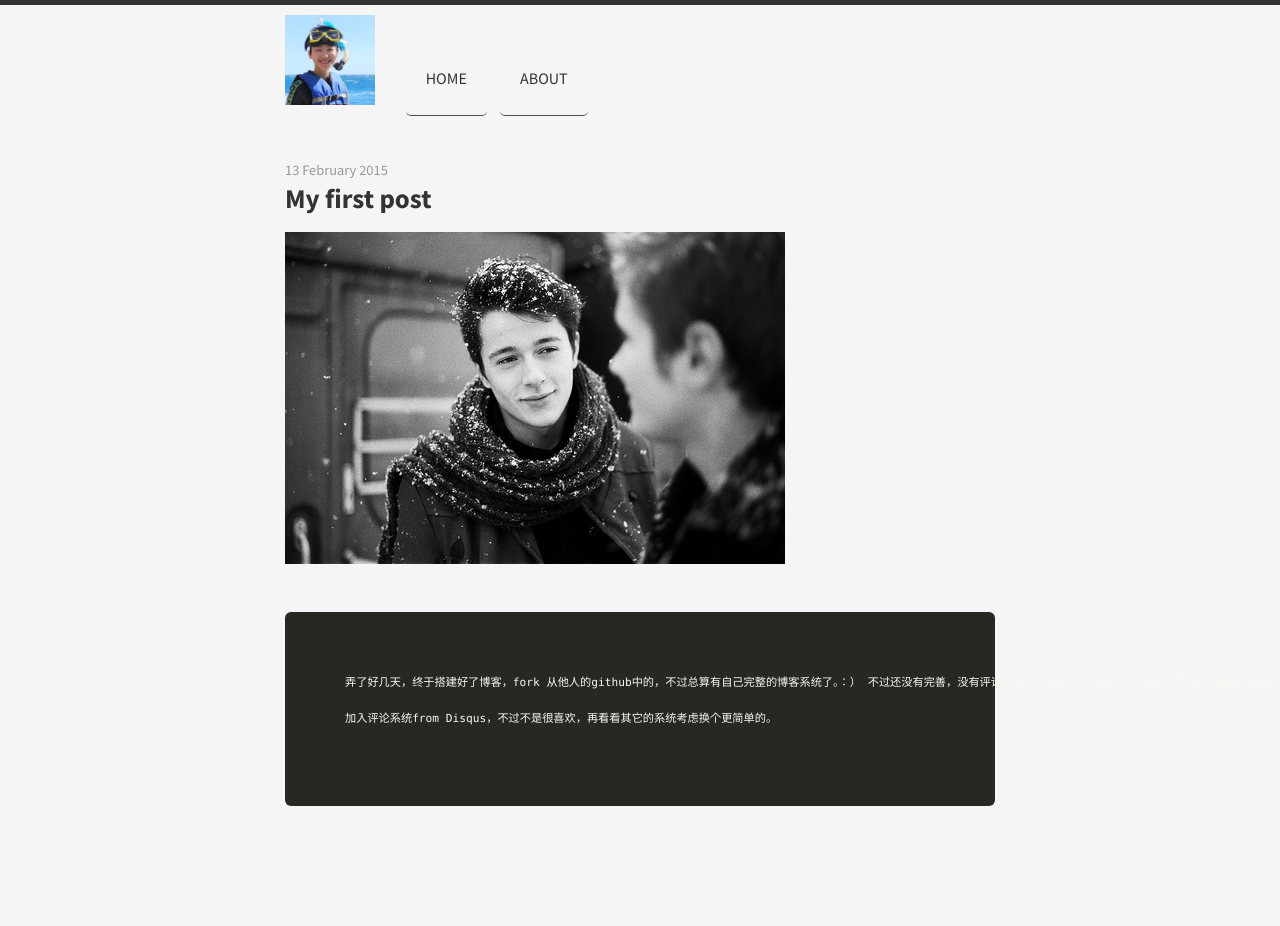
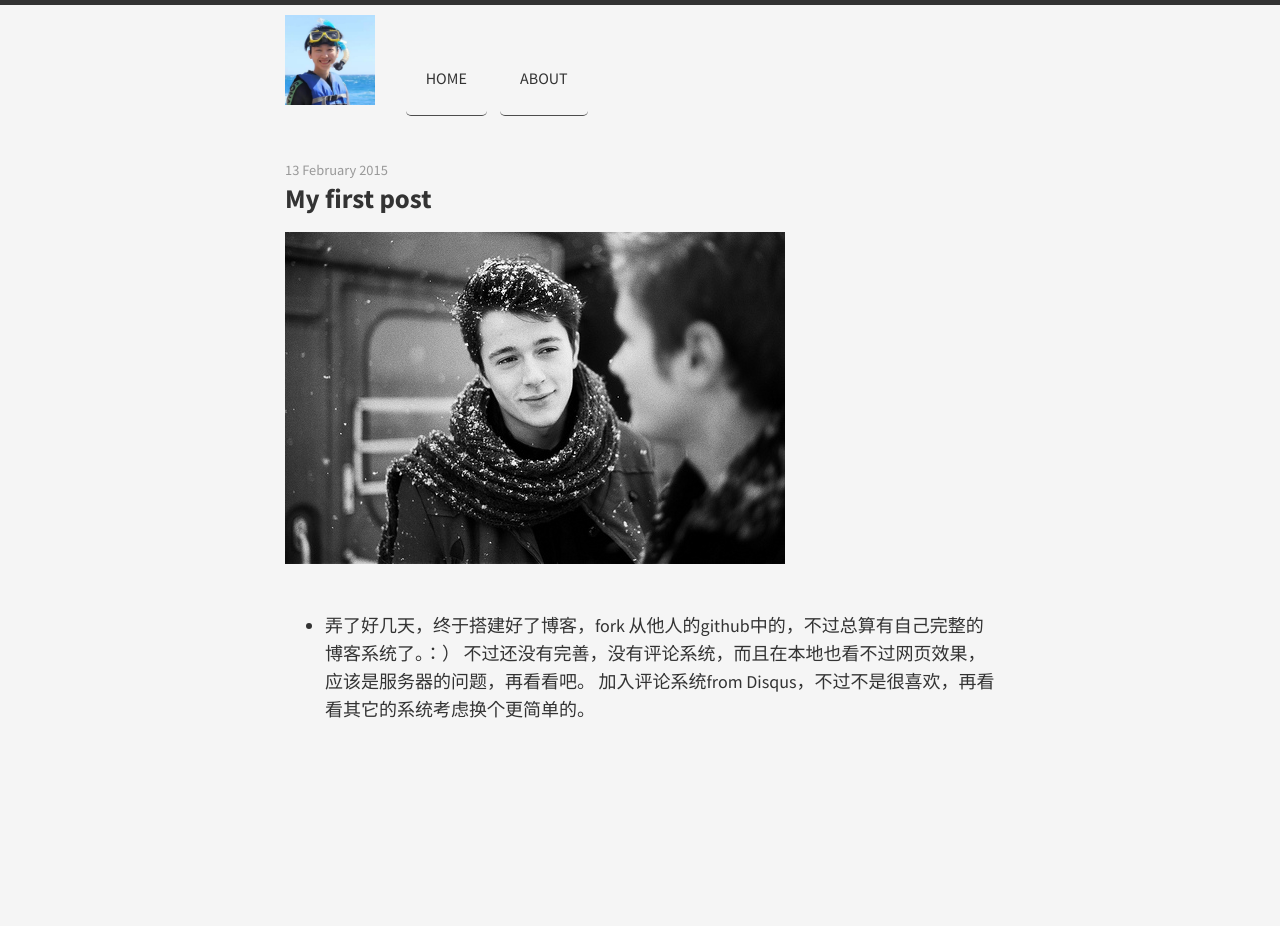
Before and after one commit to xuanchenglee/xuanchenglee.github.io, a Jekyll site: the page built from _posts/2015-02-13-My-first-post.md, in a window 1280 px wide. Built offline with Jekyll 4.4.1, drawn with Linux system fonts in a browser that asks for light colours; nearby versions of some CDN libraries; comment, search, counter and statistics services are not loaded; after the commit the page ends 900 px from its top, so only the background shows below that.

Commit message:
no message

```diff
--- a/_posts/2015-02-13-My-first-post.md
+++ b/_posts/2015-02-13-My-first-post.md
@@ -5,7 +5,6 @@ title: My first post
 
 ![photo](/public/images/testing.jpg)
 
-    弄了好几天，终于搭建好了博客，fork 从他人的github中的，不过总算有自己完整的博客系统了。：）
+*   弄了好几天，终于搭建好了博客，fork 从他人的github中的，不过总算有自己完整的博客系统了。：）
 不过还没有完善，没有评论系统，而且在本地也看不过网页效果，应该是服务器的问题，再看看吧。
-
-    加入评论系统from Disqus，不过不是很喜欢，再看看其它的系统考虑换个更简单的。
+加入评论系统from Disqus，不过不是很喜欢，再看看其它的系统考虑换个更简单的。
```
